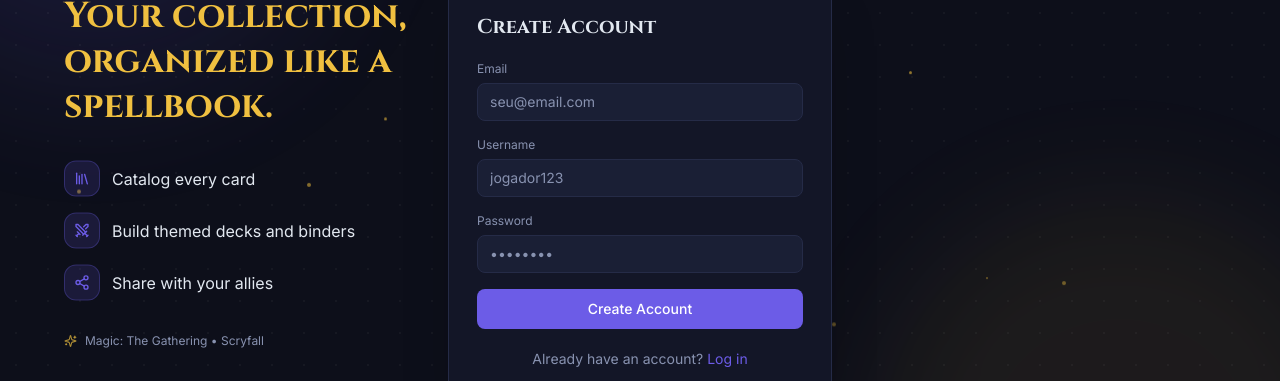
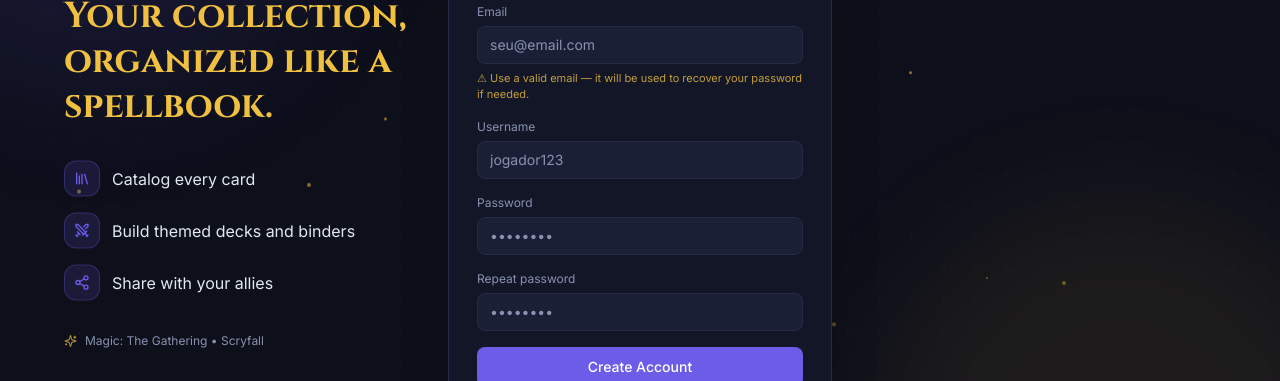
Before and after one commit to Janoti/magicvault, a React (Vite) app in the folder frontend/: page /register in a window 1280 px wide. Shown: the part 259-640 px from the top of the page. Built offline with nearby package versions, Linux system fonts and the light colour scheme; no server answers.

Commit message:
feat(auth): confirm-password field + valid-email hint on register

```diff
--- a/frontend/src/locales/en.json
+++ b/frontend/src/locales/en.json
@@ -246,6 +246,9 @@
     "newPassword": "New password",
     "resetButton": "Reset password",
     "resetSuccess": "Password reset! You can log in now.",
-    "resetInvalid": "Invalid or expired link"
+    "resetInvalid": "Invalid or expired link",
+    "confirmPassword": "Repeat password",
+    "passwordMismatch": "Passwords don't match",
+    "emailHint": "Use a valid email — it will be used to recover your password if needed."
   }
 }
--- a/frontend/src/locales/es.json
+++ b/frontend/src/locales/es.json
@@ -246,6 +246,9 @@
     "newPassword": "Nueva contraseña",
     "resetButton": "Restablecer contraseña",
     "resetSuccess": "¡Contraseña restablecida! Ya puedes entrar.",
-    "resetInvalid": "Enlace inválido o expirado"
+    "resetInvalid": "Enlace inválido o expirado",
+    "confirmPassword": "Repetir contraseña",
+    "passwordMismatch": "Las contraseñas no coinciden",
+    "emailHint": "Usa un email válido — se usará para recuperar tu contraseña si lo necesitas."
   }
 }
--- a/frontend/src/locales/pt.json
+++ b/frontend/src/locales/pt.json
@@ -246,6 +246,9 @@
     "newPassword": "Nova senha",
     "resetButton": "Redefinir senha",
     "resetSuccess": "Senha redefinida! Você já pode entrar.",
-    "resetInvalid": "Link inválido ou expirado"
+    "resetInvalid": "Link inválido ou expirado",
+    "confirmPassword": "Repetir senha",
+    "passwordMismatch": "As senhas não coincidem",
+    "emailHint": "Use um email válido — será usado para recuperar sua senha se precisar."
   }
 }
--- a/frontend/src/pages/RegisterPage.tsx
+++ b/frontend/src/pages/RegisterPage.tsx
@@ -9,6 +9,7 @@ export default function RegisterPage() {
   const [email, setEmail] = useState('')
   const [username, setUsername] = useState('')
   const [password, setPassword] = useState('')
+  const [confirmPassword, setConfirmPassword] = useState('')
   const [error, setError] = useState('')
   const { register, isLoading } = useAuthStore()
   const { t } = useTranslation()
@@ -17,6 +18,10 @@ export default function RegisterPage() {
   const handleSubmit = async (e: React.FormEvent) => {
     e.preventDefault()
     setError('')
+    if (password !== confirmPassword) {
+      setError(t('auth.passwordMismatch'))
+      return
+    }
     try {
       await register(email, username, password)
       navigate('/collection')
@@ -44,6 +49,7 @@ export default function RegisterPage() {
             <div>
               <label className="text-xs text-vault-muted mb-1.5 block">{t('auth.email')}</label>
               <input type="email" className="input-field" placeholder="seu@email.com" value={email} onChange={e => setEmail(e.target.value)} required />
+              <p className="text-[11px] text-vault-gold/80 mt-1.5">⚠ {t('auth.emailHint')}</p>
             </div>
             <div>
               <label className="text-xs text-vault-muted mb-1.5 block">{t('auth.username')}</label>
@@ -53,7 +59,14 @@ export default function RegisterPage() {
               <label className="text-xs text-vault-muted mb-1.5 block">{t('auth.password')}</label>
               <input type="password" className="input-field" placeholder="••••••••" value={password} onChange={e => setPassword(e.target.value)} required minLength={6} />
             </div>
-            <button type="submit" disabled={isLoading} className="btn-primary w-full py-2.5 flex items-center justify-center gap-2 disabled:opacity-60">
+            <div>
+              <label className="text-xs text-vault-muted mb-1.5 block">{t('auth.confirmPassword')}</label>
+              <input type="password" className="input-field" placeholder="••••••••" value={confirmPassword} onChange={e => setConfirmPassword(e.target.value)} required minLength={6} />
+              {confirmPassword && password !== confirmPassword && (
+                <p className="text-[11px] text-red-400 mt-1.5">{t('auth.passwordMismatch')}</p>
+              )}
+            </div>
+            <button type="submit" disabled={isLoading || (!!confirmPassword && password !== confirmPassword)} className="btn-primary w-full py-2.5 flex items-center justify-center gap-2 disabled:opacity-60">
               {isLoading ? <div className="w-4 h-4 border-2 border-white border-t-transparent rounded-full animate-spin" /> : t('auth.registerButton')}
             </button>
           </form>
```
